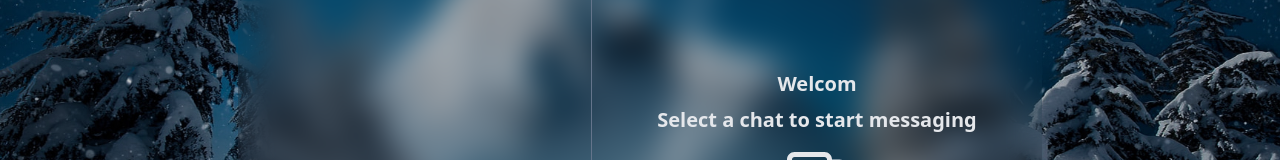
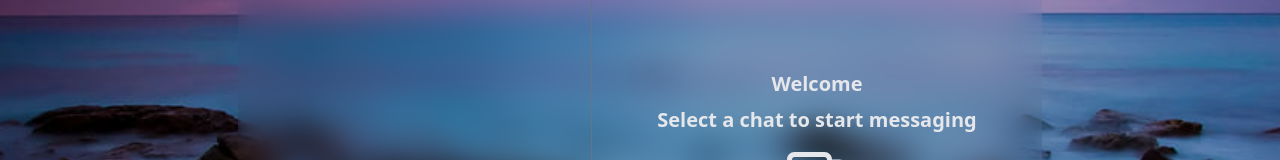
Before and after one commit to thisarusupun/realtime-chat-application, a React (Vite) app in the folder client/: page / in a window 1280 px wide. Shown: the part 264-424 px from the top of the page. Built offline with nearby package versions, Linux system fonts and the light colour scheme; no server answers; sample sign-in values are in the browser's storage.

Commit message:
background image changes

```diff
--- a/client/src/components/messages/MessageContaier.jsx
+++ b/client/src/components/messages/MessageContaier.jsx
@@ -20,7 +20,6 @@ const MessageContaier = () => {
         <>
           {/* header */}
           <div className="bg-slate-500 px-4 py-2 mb-2">
-            <span className="label-text">To:</span>
             <span className="text-gray-900 font-bold">
               {selectedConversation.fullName}
             </span>
@@ -42,7 +41,7 @@ const NoChatSelected = () => {
   return (
     <div className="flex items-center justify-center w-full h-full">
       <div className="px-4 text-center sm:text-lg md:text-xl text-gray-200 font-semibold flex flex-col items-center gap-2">
-        <p>Welcom {authUser.fullName}</p>
+        <p>Welcome {authUser.fullName}</p>
         <p>Select a chat to start messaging</p>
         <TiMessages className="text-3xl md:text-6xl text-center" />
       </div>
--- a/client/src/components/sidebar/Conversation.jsx
+++ b/client/src/components/sidebar/Conversation.jsx
@@ -23,7 +23,6 @@ const Conversation = ({ conversation, lastIndex }) => {
         <div className=" flex flex-col flex-1">
           <div className="flex gap-3 justify-between">
             <p className="font-bold text-gray-200">{conversation.fullName}</p>
-            <span className="text-xl">🎪</span>
           </div>
         </div>
       </div>
--- a/client/src/index.css
+++ b/client/src/index.css
@@ -4,7 +4,7 @@
 
 body {
   background: linear-gradient(rgba(0, 0, 0, 0.2), rgba(0, 0, 0, 0.2)),
-    url("/bg.png");
+    url("/bg.jpg");
   background-repeat: no-repeat;
   background-size: cover;
   background-position: center;
```
Also changed, not shown: client/public/bg.jpg (added).
